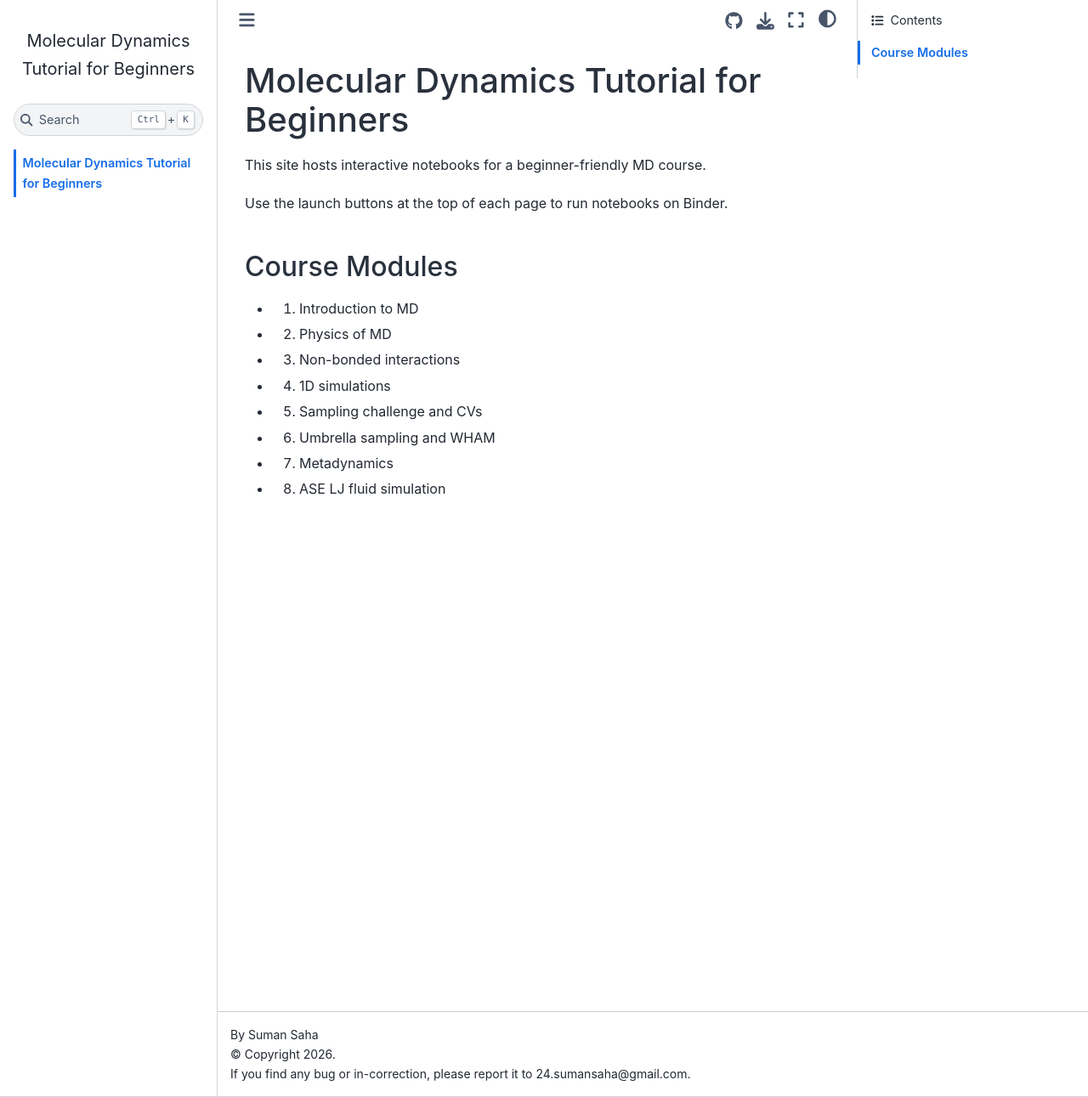
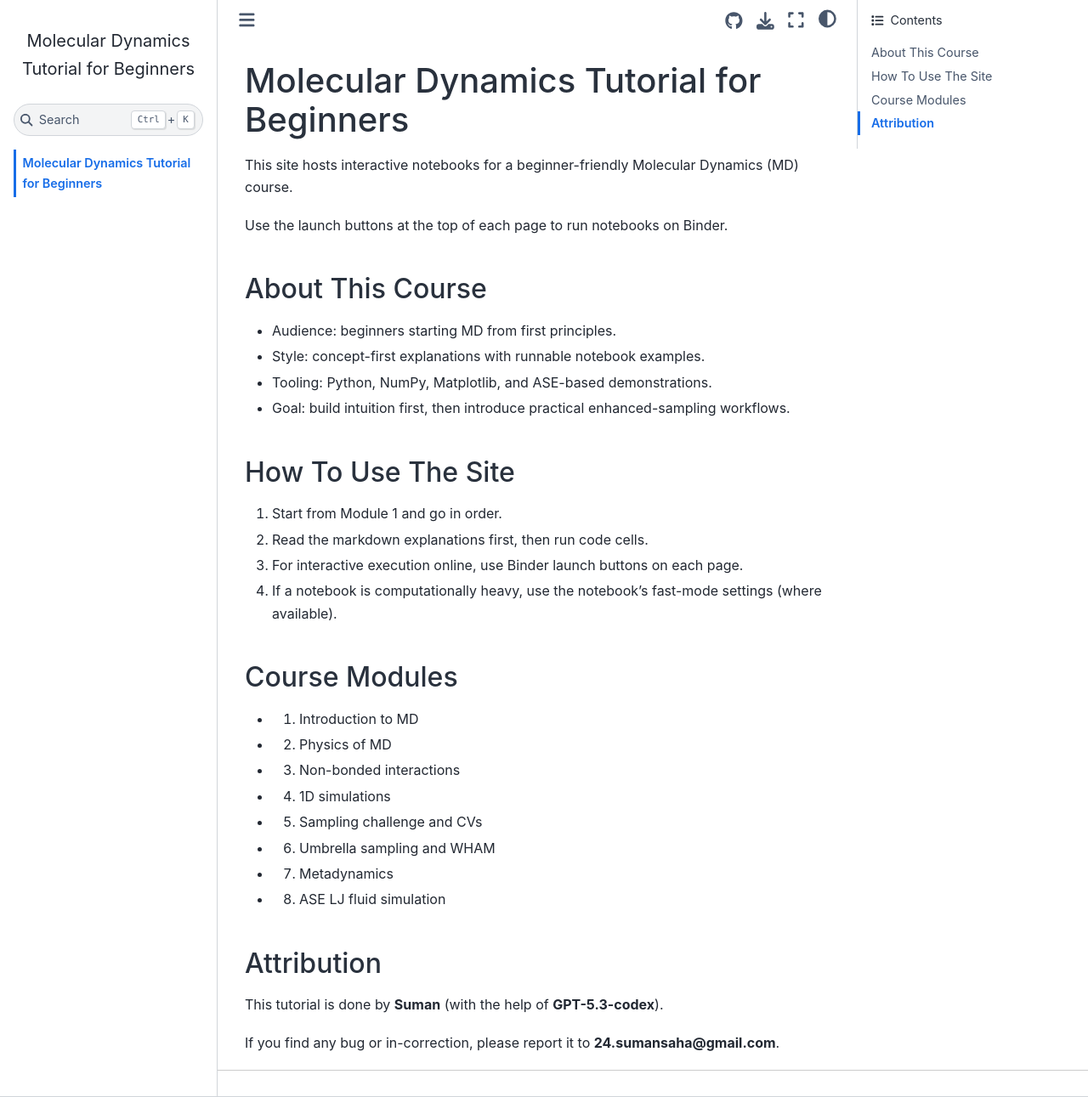
Before and after one commit to 24ssuman/md-tutorial, a Jupyter Book: the page built from intro.md, in a window 1280 px wide and 1291 px high. Shown: the whole window at 85% size. Built offline with Jupyter Book 1.0.4 settings and Sphinx 7.4.7 and the Sphinx Book theme 1.1.4, drawn with Linux system fonts in a browser that asks for light colours; pages that are not in the unit, such as notebooks, are missing from menus.

Commit message:
Improve intro, remove duplicate Module 5 labeling, hide footer author/copyright

```diff
--- a/_config.yml
+++ b/_config.yml
@@ -1,7 +1,7 @@
 # Book settings
 title: Molecular Dynamics Tutorial for Beginners
-author: Suman Saha
-copyright: "2026"
+author: ""
+copyright: ""
 logo: ""
 
 # Force re-execution disabled for faster builds
@@ -30,10 +30,13 @@ html:
   use_repository_button: true
   use_issues_button: true
   home_page_in_navbar: true
-  extra_footer: "If you find any bug or in-correction, please report it to 24.sumansaha@gmail.com."
 
 sphinx:
   config:
+    html_static_path:
+      - _static
+    html_css_files:
+      - custom.css
     exclude_patterns:
       - README.md
       - CONTEXT.md
--- /dev/null
+++ b/_static/custom.css
@@ -0,0 +1,11 @@
+/* Hide default author/copyright footer block */
+.bd-footer-content .component-author,
+.bd-footer-content .copyright {
+  display: none !important;
+}
+
+/* Defensive fallback for theme variations */
+.bd-footer-content .footer-item:nth-child(1),
+.bd-footer-content .footer-item:nth-child(2) {
+  display: none !important;
+}
--- a/intro.md
+++ b/intro.md
@@ -1,8 +1,20 @@
 # Molecular Dynamics Tutorial for Beginners
 
-This site hosts interactive notebooks for a beginner-friendly MD course.
+This site hosts interactive notebooks for a beginner-friendly Molecular Dynamics (MD) course.
 
 Use the launch buttons at the top of each page to run notebooks on Binder.
+
+## About This Course
+- Audience: beginners starting MD from first principles.
+- Style: concept-first explanations with runnable notebook examples.
+- Tooling: Python, NumPy, Matplotlib, and ASE-based demonstrations.
+- Goal: build intuition first, then introduce practical enhanced-sampling workflows.
+
+## How To Use The Site
+1. Start from Module 1 and go in order.
+2. Read the markdown explanations first, then run code cells.
+3. For interactive execution online, use Binder launch buttons on each page.
+4. If a notebook is computationally heavy, use the notebook's fast-mode settings (where available).
 
 ## Course Modules
 - 1. Introduction to MD
@@ -13,3 +25,8 @@ Use the launch buttons at the top of each page to run notebooks on Binder.
 - 6. Umbrella sampling and WHAM
 - 7. Metadynamics
 - 8. ASE LJ fluid simulation
+
+## Attribution
+This tutorial is done by **Suman** (with the help of **GPT-5.3-codex**).
+
+If you find any bug or in-correction, please report it to **24.sumansaha@gmail.com**.
```
Also changed, not shown: 1 other file.
